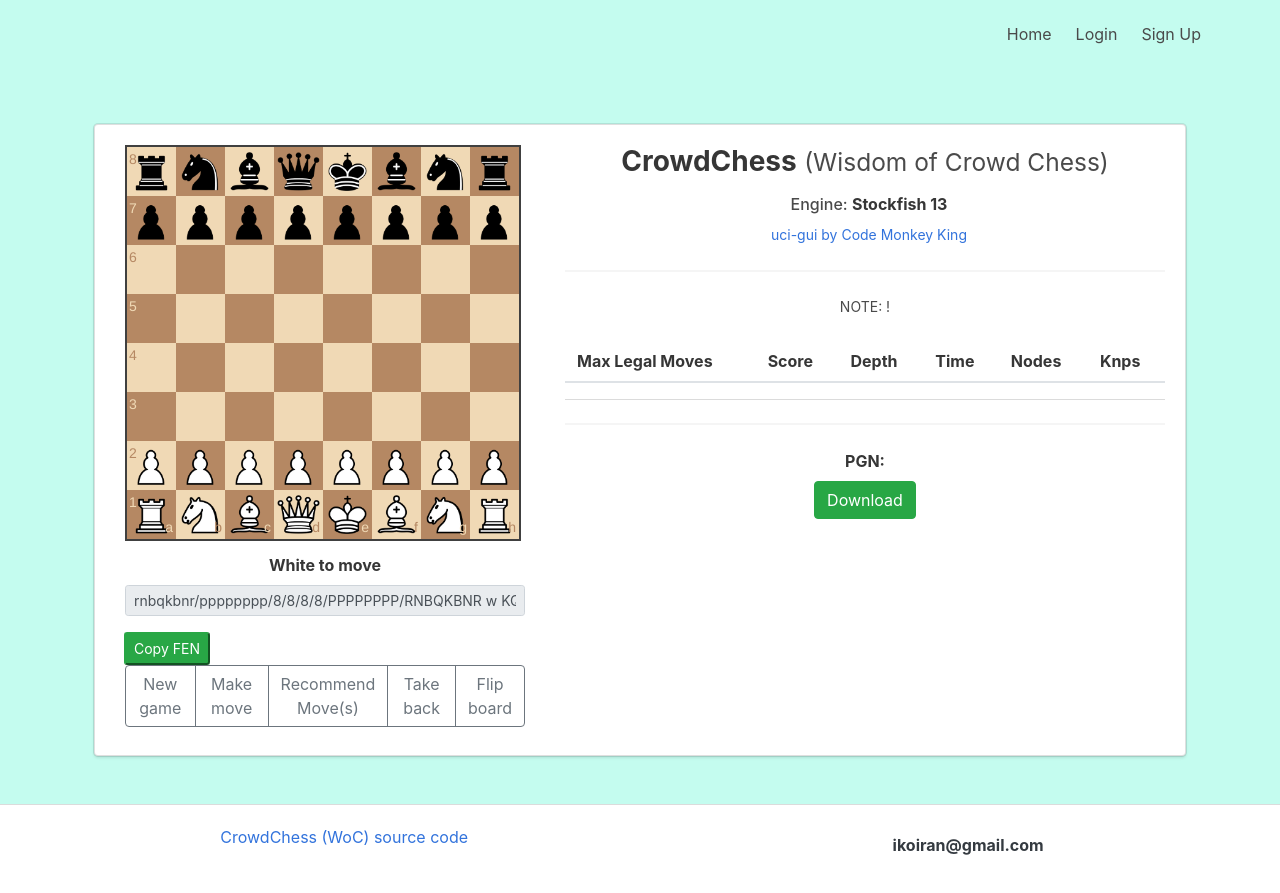
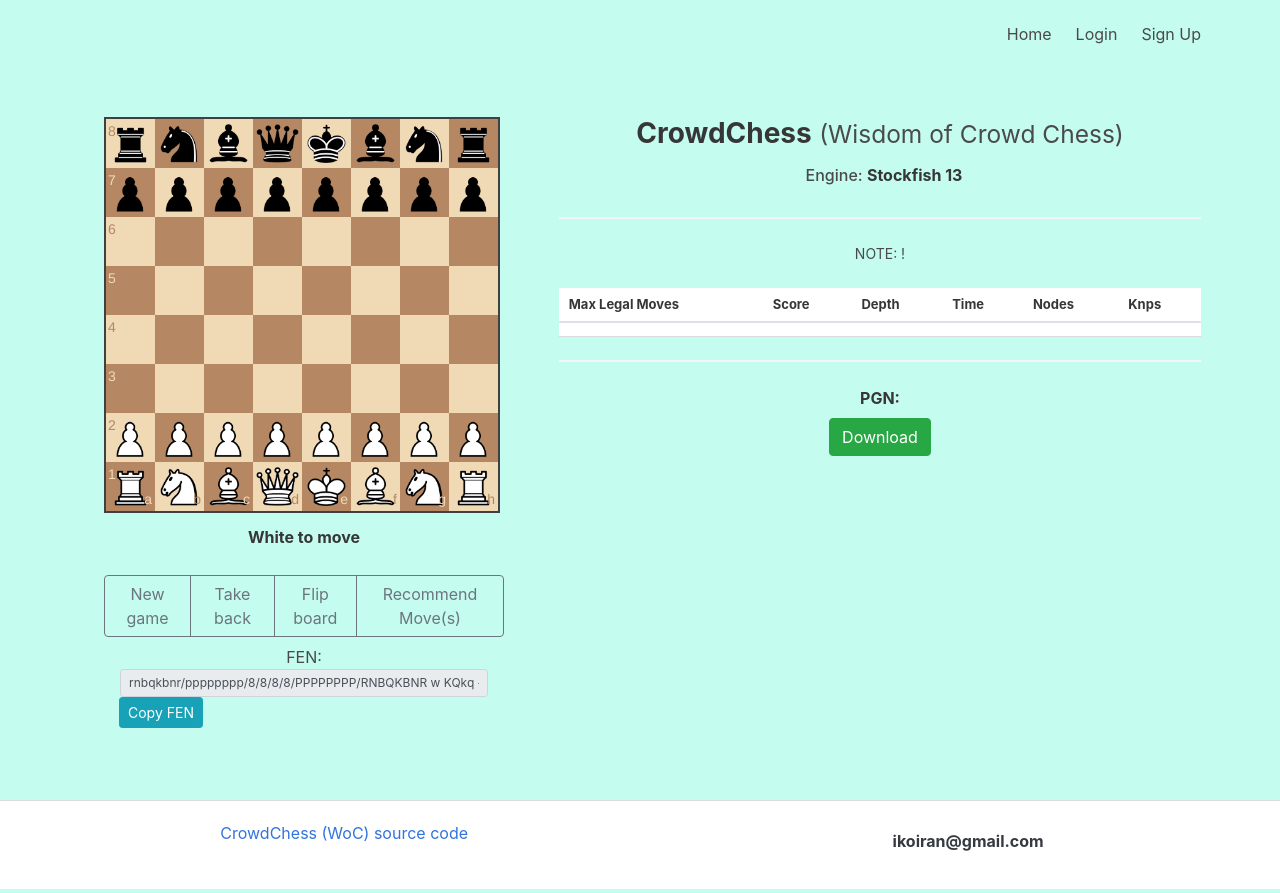
Before and after one commit to 98arYan13/CrowdChess, a Flask app: template src/templates/users.html in a window 1280 px wide. Run offline with Flask 2, Linux system fonts and the light colour scheme; the template is opened without the code that fills it, so the values that code supplies are empty; some libraries are stand-ins or nearby versions.

Commit message:
edited recommend moves and solved some glitches

```diff
--- a/src/templates/users.html
+++ b/src/templates/users.html
@@ -1,5 +1,5 @@
 {% extends "base.html" %}
-{% block title %}Index{% endblock %}
+{% block title %}User{% endblock %}
 {% block head %}
   {{ super() }}
 
@@ -11,16 +11,10 @@
   <script src="/static/js/chessboard-1.0.0.min.js"></script>
 
   <!-- draw-arrows-js -->
-  <link rel="stylesheet" href="/static/css/draw-arrows.css">
   <script src="/static/js/draw-arrows.js"></script>
 
 {% endblock %}
 {% block content %}
-  <div class="col">
-    <div class="row">
-      <div class="col">
-        <div class="card mt-2">
-          <div class="card-body">
   <div class="row">
     <div class="col-5">
 
@@ -32,32 +26,38 @@
       <div class="row mx-auto mb-2" style="width: 400px;">
 
         <!-- game status -->
-                  <strong class="mx-auto mb-2"><div id="status"></div></strong>
+        <strong class="mx-auto"><div id="status"></div></strong>
+        <hr>
+
+
+
+        <!-- -buttons -->
+        <div class="btn-group">
+          <button id="new_game" class="btn btn-outline-secondary">New game</button>
+          <button id="take_back" class="btn btn-outline-secondary">Take back</button>
+          <button id="flip_board" class="btn btn-outline-secondary">Flip board</button>
+          <button id="recommend_moves" class="btn btn-outline-secondary">Recommend Move(s)</button>
+        </div>
+        <hr>
 
         <!-- choose computer recommend move -->
-                  <div id="recommend_choices" class="row mx-auto mt-2 mb-2">
+        <div id="recommend_choices" class="row mx-auto mt-2 mb-2" style="width: 400px;">
           <button id="confirm_choice" type="button" class="btn btn-success mr-2">Confirm</button>
           <div id="choices" class="btn-group ml-2">
           </div>
         </div>
+        <hr>
 
         <!-- FEN -->
-                  <p class="input-group-sm mb-3" style="width: 400px;">
-                    <input id="fen" type="text" class="form-control" readonly>
+        <nav class="navbar navbar-expand" style="width: 400px;">
+          <div class="input-group-sm mx-auto mb-2" style="width: 400px;">FEN:
+            <input id="fen" type="text" class="form-control float-left" style="font-size: 12px;" readonly>
             <!-- The button used to copy the FEN -->
             <div class="input-group-append">
-                      <button id="copy_fen" class="btn-sm btn-success">Copy FEN</button>
+              <button id="copy_fen" class="btn btn-info float-right">Copy FEN</button>
             </div>
-                  </p>
-
-                  <!-- -buttons -->
-                  <div class="btn-group">
-                    <button id="new_game" class="btn btn-outline-secondary">New game</button>
-                    <button id="make_move" class="btn btn-outline-secondary">Make move</button>
-                    <button id="recommend_moves" class="btn btn-outline-secondary">Recommend Move(s)</button>
-                    <button id="take_back" class="btn btn-outline-secondary">Take back</button>
-                    <button id="flip_board" class="btn btn-outline-secondary">Flip board</button>
           </div>
+        </nav>
 
       </div>
     </div>
@@ -70,8 +70,6 @@
 
           <!-- engine info -->
           <p class="h6 ml-2 mt-3">Engine: <strong>Stockfish 13</strong></p>
-                    <a href="https://github.com/maksimKorzh/uci-gui"><small class="ml-2">uci-gui by Code Monkey King</small></a>
-                    </p>
         </div>
       </div>
 
@@ -86,7 +84,7 @@
       </div>
 
       <!-- game info -->
-                <table class="table text-center mt-4">
+      <table class="table text-center mt-4" style="font-size: small;">
         <thead>
           <tr>
             <th>Max Legal Moves</th> <!-- show maximum legal moves for next color -->
@@ -119,11 +117,6 @@
 
       <!-- download link -->
       <a id="download_link" href="" download="" hidden>your pgn</a>
-              </div>
-            </div>
-          </div>
-        </div>
-      </div>
     </div>
   </div>
 
@@ -296,15 +289,6 @@
     max_legal_moves();
   });
 
-  // handle make move button click
-  $('#make_move').on('click', function() {
-    // hide remained recommend_choices from before
-    $('#recommend_choices').hide()
-
-    // make computer move
-    make_move();
-  });
-
   // handle take back button click
   $('#take_back').on('click', function() {
     // hide remained recommend_choices from before
@@ -448,6 +432,9 @@
         (game.turn() === 'b' && piece.search(/^w/) !== -1)) {
       return false
     }
+
+    // hide recommended choices
+    $('#recommend_choices').hide()
   }
 
   // on dropping piece
```
Lines whose indentation alone changed are shown as unchanged.
